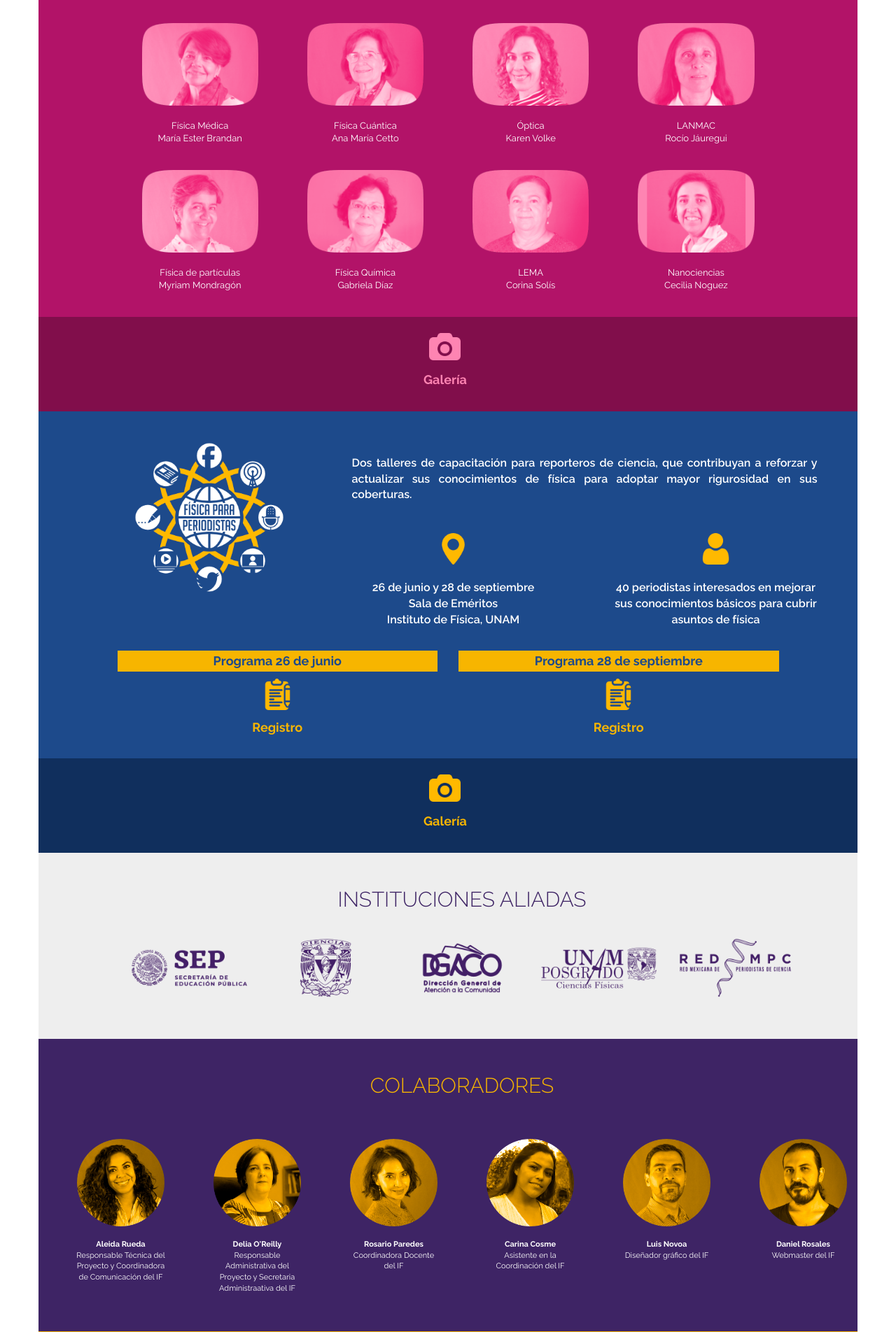
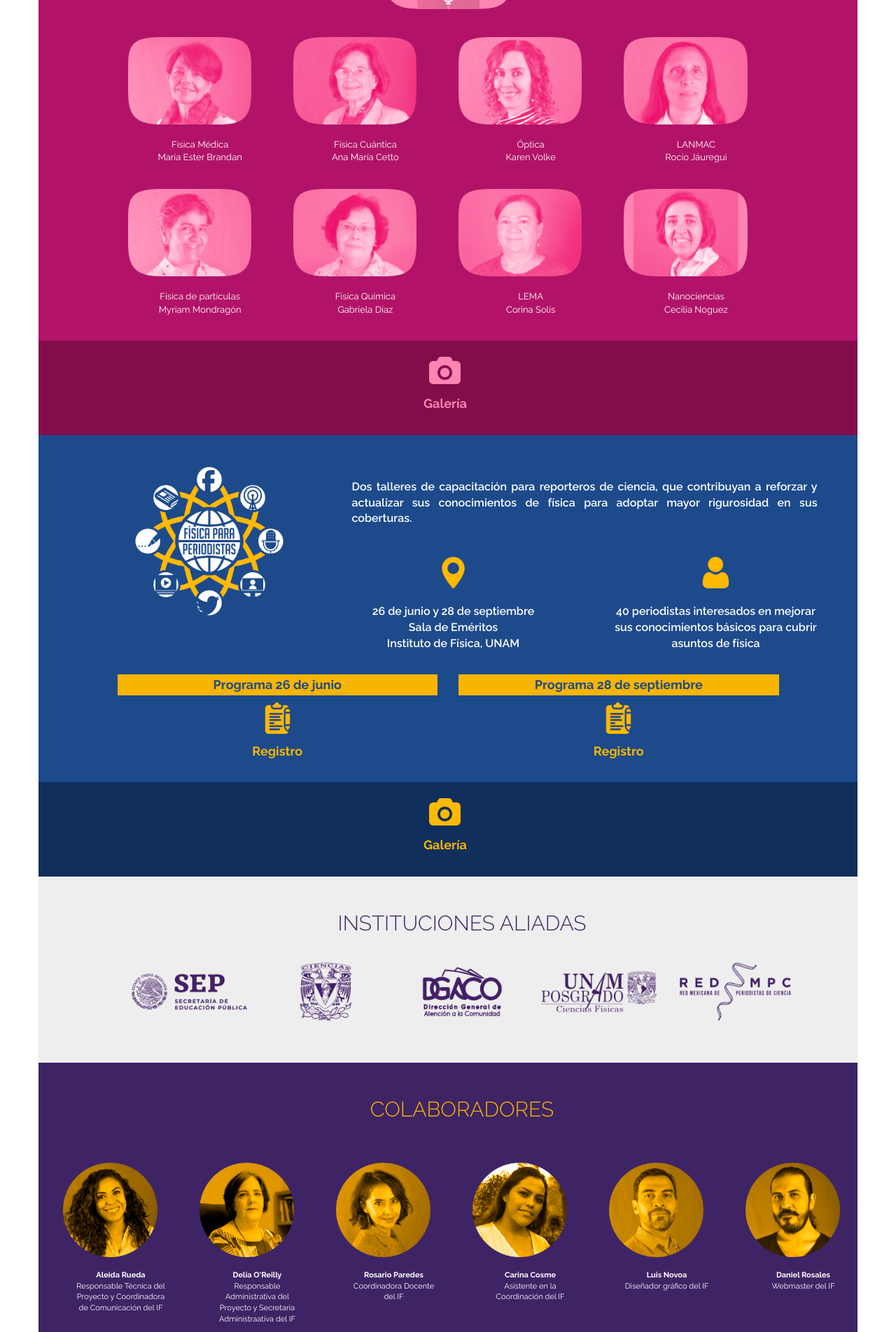
Before and after one commit to SusannahDiaz/Fisica-para-todos, a PHP site: page / in a window 1280 px wide. Shown: the part 4200-6104 px from the top of the page at 70% size. Run offline with PHP 8.4, Linux system fonts and the light colour scheme; some libraries are stand-ins or nearby versions.

Commit message:
padding was fixed

```diff
--- a/css/styles.css
+++ b/css/styles.css
@@ -277,7 +277,7 @@
   padding: 20px 0;
 }
 section.proyectos img.charlas{
-  padding: 20px 20px 5px 20px;
+  padding: 20px 30px 5px 0px;
 }
 section.proyectos img.charlatitle{
   padding: 20px;
--- a/structure/collaborators.php
+++ b/structure/collaborators.php
@@ -6,49 +6,49 @@
                 </div>
             </div>
             <div class="row">
-                <div class="col-xs-6 col-md-2 col-md-offset-0 text-center">
+                <div class="col-xs-6 col-md-2 text-center">
                     <img src="img/colaborador_aleida.png" class="img-responsive img-centered charlas">
                     <p class="smaller">
                         <strong>Aleida Rueda</strong>
                         </br>Responsable T&eacute;cnica del Proyecto y Coordinadora de Comunicaci&oacute;n del IF
                     </p>
                 </div>
-                <div class="col-xs-6 col-md-2 col-md-offset-0 text-center">
+                <div class="col-xs-6 col-md-2 text-center">
                     <img src="img/colaborador_delia.png" class="img-responsive img-centered charlas">
                     <p class="smaller">
                         <strong>Delia O'Reilly</strong>
                         </br>Responsable Administrativa del Proyecto y Secretaria Administraativa del IF
                     </p>
                 </div>
-                <div class="col-xs-6 col-md-2 col-md-offset-0 visible-xs visible-sm text-center">
+                <div class="col-xs-6 col-md-2 visible-xs visible-sm text-center">
                     <img src="img/colaborador_rosario.png" class="img-responsive img-centered  charlas">
                     <p class="smaller">
                         <strong>Rosario Paredes</strong>
                         </br>Coordinadora Docente del IF
                     </p>
                 </div>
-                <div class="col-xs-6 col-md-2 col-md-offset-0 visible-md visible-lg hidden-xs hidden-sm text-center">
+                <div class="col-xs-6 col-md-2 visible-md visible-lg hidden-xs hidden-sm text-center">
                     <img src="img/colaborador_rosario.png" class="img-responsive img-centered  charlas">
                     <p class="smaller">
                         <strong>Rosario Paredes</strong>
                         </br>Coordinadora Docente</br> del IF
                     </p>
                 </div>
-                <div class="col-xs-6 col-md-2 col-md-offset-0 text-center">
+                <div class="col-xs-6 col-md-2 text-center">
                     <img src="img/colaborador_carina.png" class="img-responsive img-centered  charlas">
                     <p class="smaller">
                         <strong>Carina Cosme</strong>
                         </br>Asistente en la Coordinaci&oacute;n del IF
                     </p>
                 </div>
-                <div class="col-xs-6 col-md-2 col-md-offset-0 text-center">
+                <div class="col-xs-6 col-md-2 text-center">
                     <img src="img/colaborador_luis.png" class="img-responsive img-centered charlas">
                     <p class="smaller">
                         <strong>Luis Novoa</strong>
                         </br>Dise&ntilde;ador gr&aacute;fico del IF
                     </p>
                 </div>
-                <div class="col-xs-6 col-md-2 col-md-offset-0 text-center">
+                <div class="col-xs-6 col-md-2 text-center">
                     <img src="img/colaborador_daniel.png" class="img-responsive img-centered charlas">
                     <p class="smaller">
                         <strong>Daniel Rosales</strong>
```
